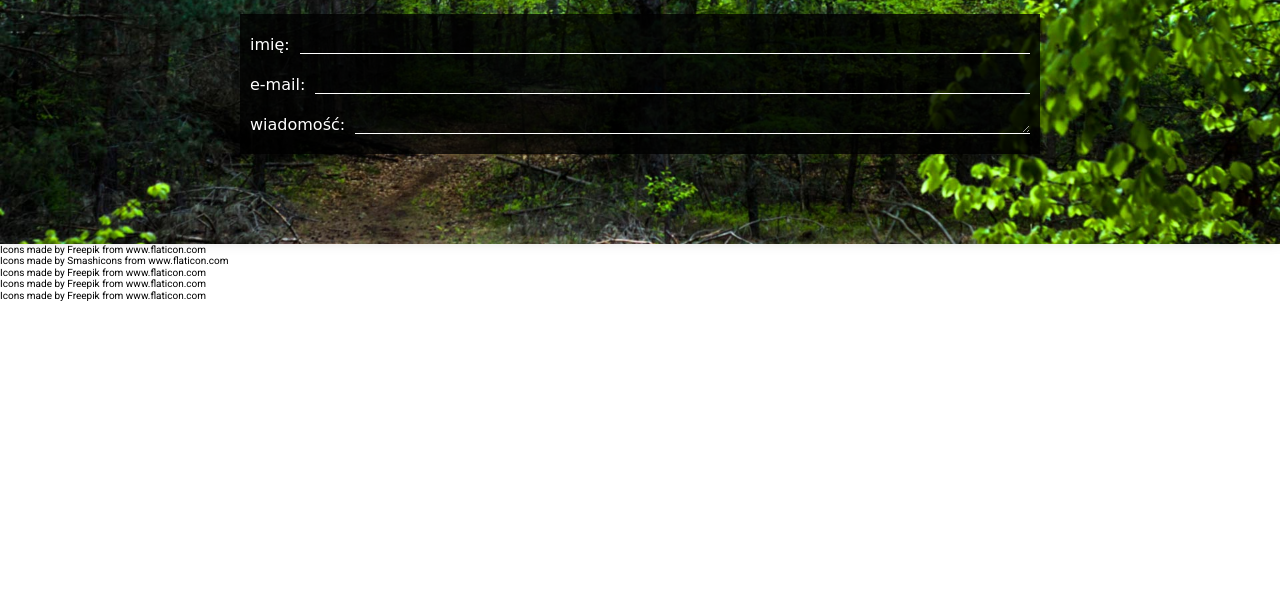
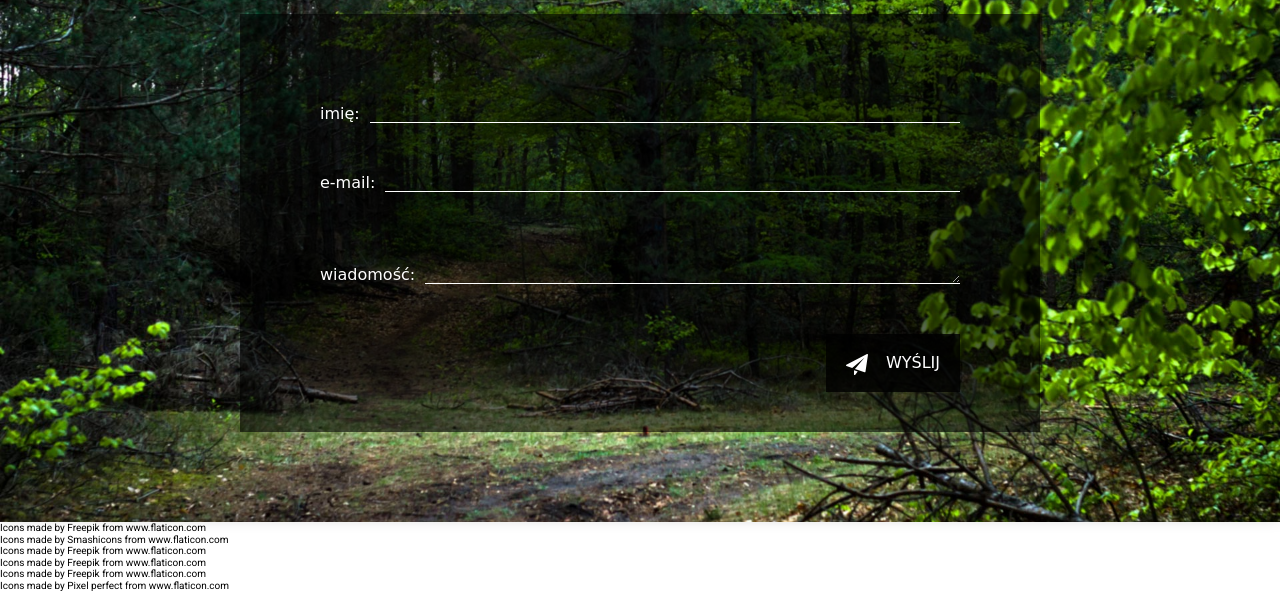
Before and after one commit to marta-kapolka/pws_info-page, a website built with webpack: page src/pages/index.html in a window 1280 px wide. Shown: the part 2766-3357 px from the top of the page. Before the commit the page ends 3067 px from the top, so only its background shows below. Built offline with nearby package versions, Linux system fonts and the light colour scheme; a web font is replaced by a local one.

Commit message:
feat: add contact form button, contact section styling changes

```diff
--- a/src/pages/index.html
+++ b/src/pages/index.html
@@ -846,8 +846,13 @@
           </div>
           <div class="form__flex-container">
             <label class="form__label">wiadomość:</label
-            ><textarea class="form__input"></textarea>
+            ><textarea class="form__input for__input--long" oninput='this.style.height = "";this.style.height = this.scrollHeight + "px"'></textarea>
+            <!-- oninput='this.style.height = "";this.style.height = this.scrollHeight + "px"' -->
           </div>
+          <div class="submit">
+            <button class="submit__button">Wyślij</button>
+          </div>
+          <div class="form__clear-fix"></div>
         </form>
       </section>
     </main>
@@ -905,6 +910,20 @@
         >
       </div>
       <!-- mail -->
+
+      <div>
+        Icons made by
+        <a
+          href="https://www.flaticon.com/authors/pixel-perfect"
+          title="Pixel perfect"
+          >Pixel perfect</a
+        >
+        from
+        <a href="https://www.flaticon.com/" title="Flaticon"
+          >www.flaticon.com</a
+        >
+      </div>
+      <!-- send -->
     </footer>
   </body>
 </html>
--- a/src/scss/modules/contact.scss
+++ b/src/scss/modules/contact.scss
@@ -67,10 +67,13 @@
 }
 
 .form {
-  background-color: rgba(0, 0, 0, 0.8);
+  background-color: rgba(0, 0, 0, 0.6);
   color: $white;
+  display: flex;
+  flex-wrap: wrap;
   font-family: $accent;
   font-size: 1.6rem;
+  justify-content: center;
   margin: 2rem auto;
   max-width: 80rem;
   padding: 2rem 1rem;
@@ -80,8 +83,8 @@
     display: flex;
     margin-bottom: 2rem;
     width: 100%;
-    &:last-child {
-      margin-bottom: 0;
+    &:last-of-type {
+      margin-bottom: 1rem;
     }
   }
   &__input {
@@ -91,11 +94,39 @@
     color: $white;
     flex-grow: 1;
     font-family: $text;
-    height: 2rem;
+    font-size: 2rem;
+    font-weight: 300;
     min-width: 0;
+    padding: .5rem 1rem 0;
+    &--long {
+
+    }
   }
   &__label {
     margin-right: 1rem;
+  }
+  &__clear-fix {
+    clear: both;
+  }
+}
+
+.submit {
+  &__button {
+    background-color: rgba(0, 0, 0, 0.8);
+    border: none;
+    color: $white;
+    cursor: pointer;
+    font-family: $accent;
+    font-size: 1.6rem;
+    margin-top: 1rem;
+    padding: 2rem 2rem 2rem 6rem;
+    position: relative;
+    text-transform: uppercase;
+    &::before {
+      content: url("../assets/icons/send.svg");
+      left: 2rem;
+      position: absolute;
+    }
   }
 }
 
@@ -112,10 +143,10 @@
 }
 
 @media (min-width: 768px) {
-  .contact {
-    &__form {
-      width: 80%;
-    }
+  .form {
+    justify-content: flex-end;
+    padding: 3rem;
+    width: 80%;
   }
 }
 
@@ -123,4 +154,10 @@
   .contact {
     padding: 7rem 1.5rem;
   }
+  .form {
+    padding: 8rem 8rem 4rem;
+    &__flex-container {
+      margin-bottom: 4rem;
+    }
+  }
 }
```
Also changed, not shown: src/assets/icons/send.svg (added).
